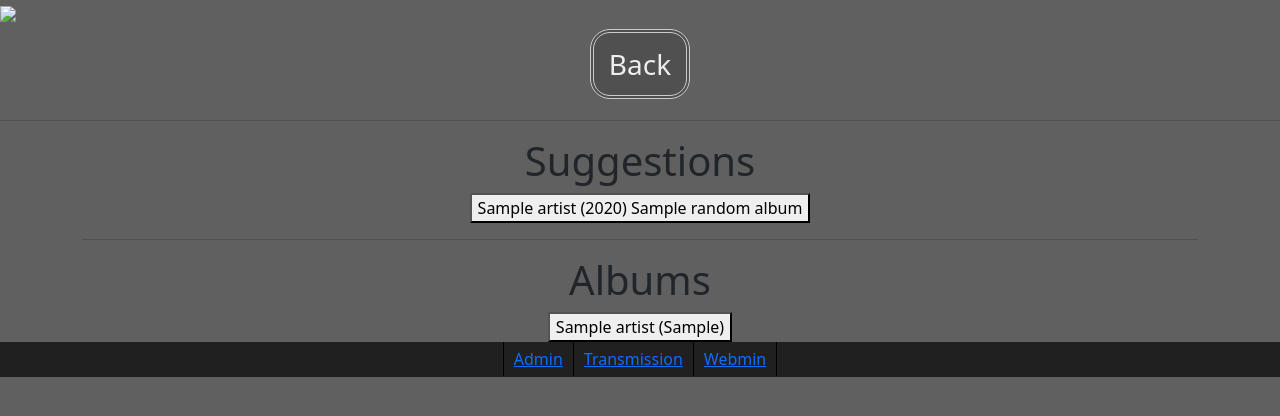
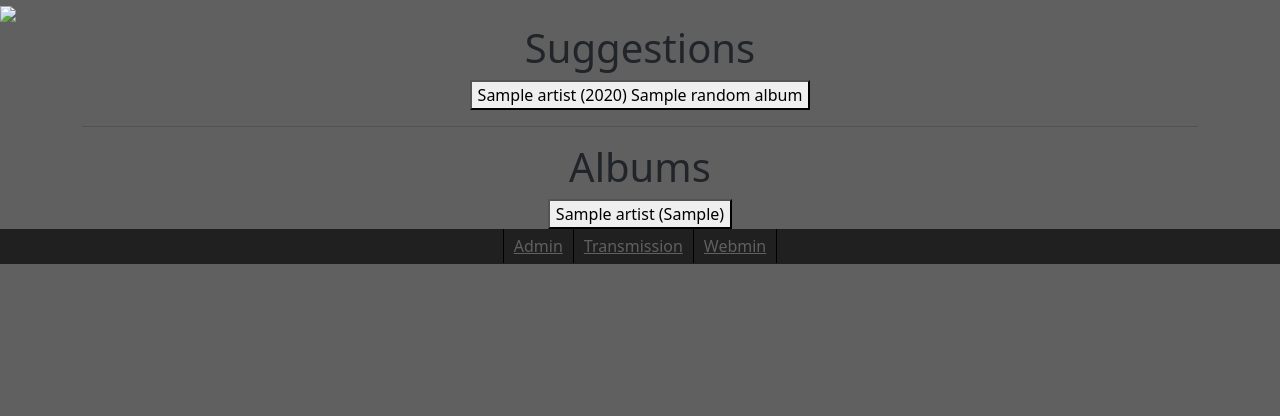
Before and after one commit to michimussato/JukeOroni, a Django app: template player/templates/player/albums.html in a window 1280 px wide. Shown: the part 48-464 px from the top of the page. Run offline with Django 3.2, Linux system fonts and the light colour scheme; tables that the repository leaves empty hold one stand-in row (values such as "Sample post"); the template is opened without the code that fills it: values that come from a table or form of the project are taken from there, most other values are stand-ins (such as "Sample title", 1, 10 or a date in 2020); grey boxes marked "Sample" are stand-in pictures; parts of the project's set-up code (start-up, migrations or seed data) failed here and were passed over; some libraries are stand-ins or nearby versions.

Commit message:
albums view

```diff
--- a/player/jukeoroni/settings.py
+++ b/player/jukeoroni/settings.py
@@ -76,6 +76,7 @@ class Settings:
         'Pause': os.path.join(BUTTONS_OVERLAY, 'icon_pause.png'),
         'Next': os.path.join(BUTTONS_OVERLAY, 'icon_next.png'),
         'Menu': os.path.join(BUTTONS_OVERLAY, 'icon_menu.png'),
+        'Back': os.path.join(BUTTONS_OVERLAY, 'icon_back.png'),
     }
 
     INVERT_BUTTONS = True
--- a/player/static/custom.css
+++ b/player/static/custom.css
@@ -36,10 +36,13 @@ body {
 footer {
   background: #000000AA;
   position: -webkit-sticky;
-  position: sticky;
+  /*position: sticky;*/
+  /*position: absolute;*/
+  position: fixed;
   bottom: 0;
   height: 35px;
   z-index: 1;
+  width: 100%;
   /*text-align: center;*/
   color: #ffffff;
 }
@@ -107,7 +110,7 @@ footer {
         margin: 5px;
       }
 
-.btn_header:hover {
+.btn_header:hover, .btn_back:hover {
         background-color: #858585;
       }
 
@@ -119,6 +122,41 @@ footer {
         background-color: #e64343;
       }
 
+.table_header_buttons, .table_footer_buttons {
+    text-align:center;
+    margin-left:auto;
+    margin-right:auto;
+    border-collapse: collapse;
+}
+
+.td_header_buttons {
+    border-right: solid 0px #000;
+    border-left: solid 0px #000;
+}
+
+.link_footer {
+    color: #606060;
+}
+
+.link_footer:hover {
+        display: inline-block;
+        /*background-color: #505050;*/
+        /*border-radius: 20px;*/
+        /*border: 4px double #cccccc;*/
+        color: #cccccc;
+        /*text-align: center;*/
+        /*font-size: 28px;*/
+        /*padding: 10px;*/
+        /*width: 100px;*/
+        -webkit-transition: all 0.5s;
+        -moz-transition: all 0.5s;
+        -o-transition: all 0.5s;
+        transition: all 0.5s;
+        cursor: pointer;
+        /*margin: 5px;*/
+        /*transform: translateY(30px);*/
+      }
+
 /*.btn_channel_default:after {*/
 /*        !*content: '\00bb';*!*/
 /*        position: absolute;*/
--- a/player/templates/player/albums.html
+++ b/player/templates/player/albums.html
@@ -7,8 +7,8 @@
 
 {% block channel_list %}
     <center>
-    <button class="btn_back" onclick="window.location.href='/jukeoroni';">Back</button>
-    <hr>
+{#    <button class="btn_back" onclick="window.location.href='/jukeoroni';">Back</button>#}
+{#    <hr>#}
     <div class="container">
         <h1>Suggestions</h1>
         {% for random_album in random_albums %}
--- a/player/templates/player/box_base.html
+++ b/player/templates/player/box_base.html
@@ -3,10 +3,11 @@
     {% block header %}
         <nav class="navbar nav sticky-top navbar-default navbar-fixed-top">
         <div class="container">
-        <table border="0" cellspacing="0" style="text-align:center;margin-left:auto;margin-right:auto;border-collapse: collapse;">
+        <table class="table_header_buttons" border="0" cellspacing="0">
             <tr style="border: none;">
+{#            {% block buttons %}#}
             {% for button in buttons %}
-                <td width="{{ button.column_width }}" style="border-right: solid 0px #000;border-left: solid 0px #000;padding: {{ button.padding }};">
+                <td class="td_header_buttons" width="{{ button.column_width }}" style="padding: {{ button.padding }};">
                 {% if button.button_title != '' %}
                     <button class="{{ button.class }}" title="{{ button.button_title }}" onclick="{{ button.onclick|safe }};">
                         <img width="{{ button.img_width }}" height="{{ button.img_height }}" src="{{ button.img_src }}">
@@ -14,6 +15,7 @@
                 {% endif %}
                 </td>
             {% endfor %}
+{#            {% endblock buttons %}#}
             </tr>
         </table>
         </div>
--- a/templates/jukeoroni/base.html
+++ b/templates/jukeoroni/base.html
@@ -39,16 +39,16 @@
     {% block footer %}
         <footer class="sticky-bottom">
         <div class="container">
-        <table style="text-align:center;margin-left:auto;margin-right:auto;border-collapse: collapse;">
+        <table class="table_footer_buttons">
             <tr style="border: none;">
                 <td style="border-right: solid 1px #000;border-left: solid 1px #000;padding: 5px 10px;">
-                    <a href="/admin" target="_blank">Admin</a>
+                    <a class="link_footer" href="/admin" target="_blank">Admin</a>
                 </td>
                 <td style="border-right: solid 1px #000;border-left: solid 1px #000;padding: 5px 10px;">
-                    <a href="/transmission" target="_blank">Transmission</a>
+                    <a class="link_footer" href="/transmission" target="_blank">Transmission</a>
                 </td>
                 <td style="border-right: solid 1px #000;border-left: solid 1px #000;padding: 5px 10px;">
-                    <a href="/webmin" target="_blank">Webmin</a>
+                    <a class="link_footer" href="/webmin" target="_blank">Webmin</a>
                 </td>
             </tr>
         </table>
```
Also changed, not shown: player/views.py (+42 -0 lines), player/static/buttons_overlay/icon_back.png (added).
